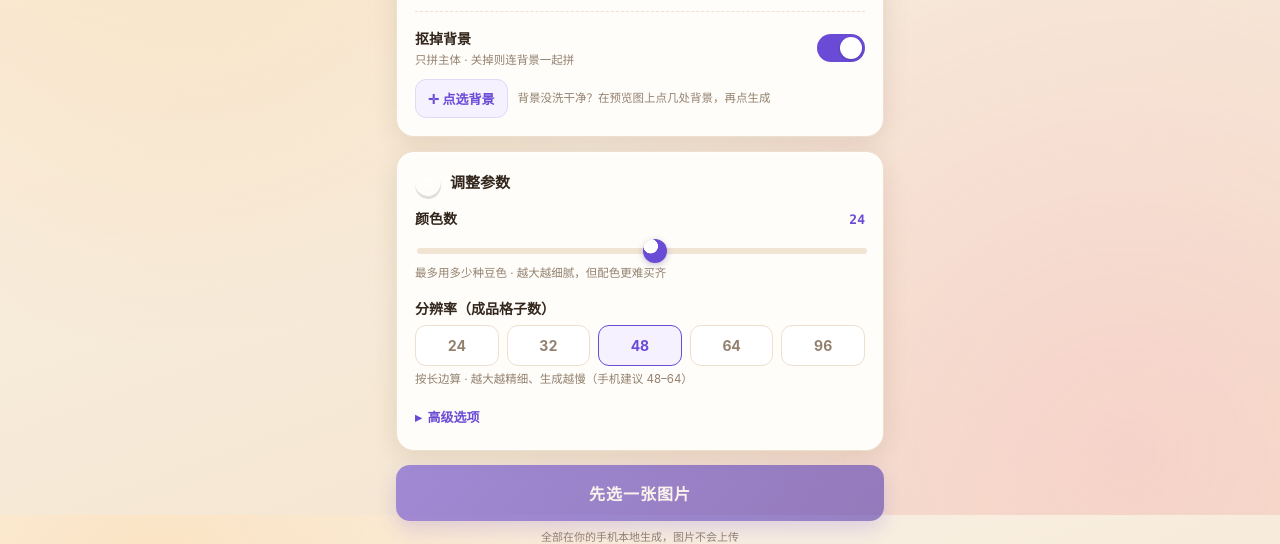
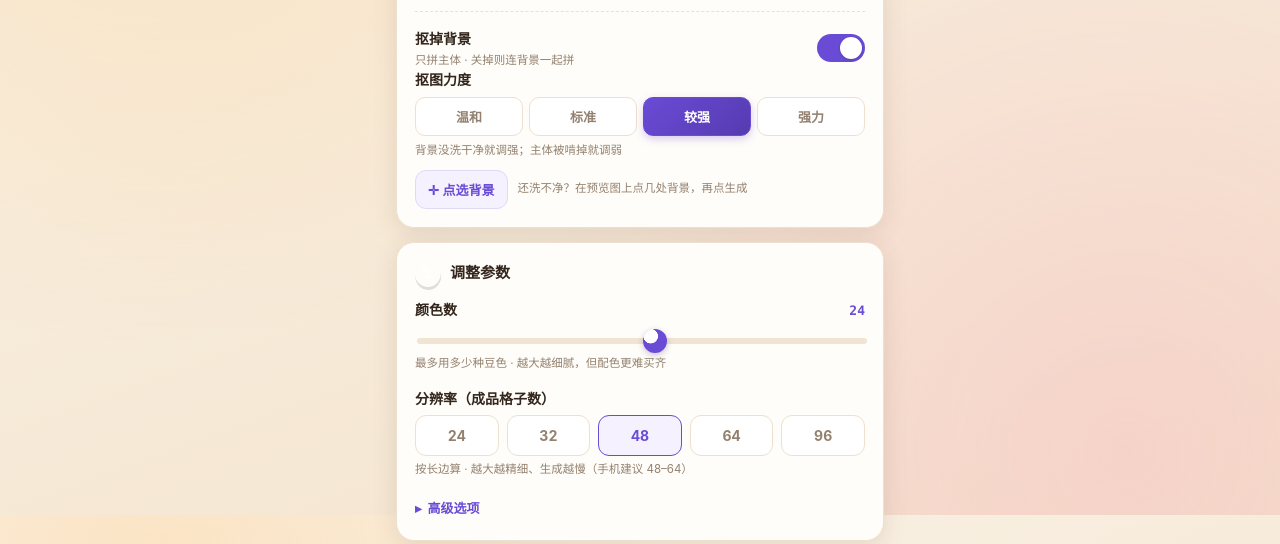
Before and after one commit to sanbajiang38/ppdd, a plain HTML site: page index.html in a window 1280 px wide. Shown: the part 285-829 px from the top of the page. Drawn offline with Linux system fonts and the light colour scheme.

Commit message:
Add files via upload

```diff
--- a/index.html
+++ b/index.html
@@ -110,6 +110,13 @@
   .preview img{max-width:100%;max-height:200px;border-radius:12px;border:1px solid var(--line);background:#fff;}
   .preview .re{margin-top:10px;font-size:13px;color:var(--grape);font-weight:700;}
   .cutbox{margin-top:14px;padding-top:14px;border-top:1px dashed var(--line);}
+  .strength-label{font-size:14px;font-weight:700;color:var(--ink);margin-bottom:7px;}
+  .seg{display:flex;gap:6px;}
+  .seg button{flex:1;padding:9px 0;border-radius:10px;border:1.5px solid var(--line);
+    background:#fff;font-size:13px;font-weight:700;color:var(--muted);cursor:pointer;transition:.12s;}
+  .seg button.on{border-color:var(--grape);color:#fff;background:linear-gradient(135deg,var(--grape),var(--grape-d));
+    box-shadow:0 3px 8px rgba(106,75,214,.28);}
+  .seg button:active{transform:translateY(1px);}
 
   /* 控件 */
   .row{margin-bottom:16px;}
@@ -245,9 +252,17 @@
         <label class="switch"><input type="checkbox" id="cutout" checked><span class="sl"></span></label>
       </div>
       <div class="row" id="cutRow" style="margin-bottom:0;">
-        <div class="pickbar">
+        <div class="strength-label">抠图力度</div>
+        <div class="seg" id="cutLevel">
+          <button type="button" data-t="9">温和</button>
+          <button type="button" data-t="11">标准</button>
+          <button type="button" class="on" data-t="13">较强</button>
+          <button type="button" data-t="17">强力</button>
+        </div>
+        <div class="hint" style="margin-top:6px;">背景没洗干净就调强；主体被啃掉就调弱</div>
+        <div class="pickbar" style="margin-top:10px;">
           <button type="button" id="pickBtn">✛ 点选背景</button>
-          <span class="pickinfo" id="pickInfo">背景没洗干净？在预览图上点几处背景，再点生成</span>
+          <span class="pickinfo" id="pickInfo">还洗不净？在预览图上点几处背景，再点生成</span>
         </div>
       </div>
     </div>
@@ -631,7 +646,7 @@ function buildChart(data,w,h,params){
   // 抠图：可关闭；可传背景种子（点选背景）
   const fg = (params.cutout===false)
     ? new Uint8Array(w*h).fill(1)
-    : segmentForeground(data,w,h,{seeds:params.seeds});
+    : segmentForeground(data,w,h,{seeds:params.seeds, deTol:params.deTol});
   // 传神增强已下线；保留卡通/平涂自动检测（仅用于提示，不改变出图）
   let vivid=false, cartoon=false;
   if(grid<=32) cartoon=detectFlat(data,w,h,fg);
@@ -964,6 +979,13 @@ $('advToggle').onclick=()=>{$('advToggle').classList.toggle('open');$('adv').cla
 $('cutout').addEventListener('change',e=>{
   $('cutRow').style.display = e.target.checked ? '' : 'none';
 });
+// 抠图力度 4 档（deTol），默认"较强"=13（与原设定一致）
+let cutTol=13;
+$('cutLevel').onclick=e=>{
+  const btn=e.target.closest('button'); if(!btn)return;
+  [...$('cutLevel').children].forEach(x=>x.classList.remove('on'));
+  btn.classList.add('on'); cutTol=+btn.dataset.t;
+};
 let picking=false;
 let bgSeeds=[];             // 归一化坐标 [[u,v],...]
 function renderDots(){
@@ -1035,7 +1057,7 @@ $('go').onclick=async()=>{
     const {data,w,h}=imgToData(curImg, maxSide);
     const seeds = bgSeeds.map(([u,v])=>[Math.round(u*w), Math.round(v*h)]);
     const params={grid:curGrid, k:+$('k').value, mergeDe:+$('merge').value, darkThr:(+$('dark').value)/100,
-      cutout:$('cutout').checked, seeds:seeds.length?seeds:null};
+      cutout:$('cutout').checked, seeds:seeds.length?seeds:null, deTol:cutTol};
     let chart=buildChart(data,w,h,params);
     const palKey=$('palette').value;
     chart=snapToPalette(chart, palKey);
```
